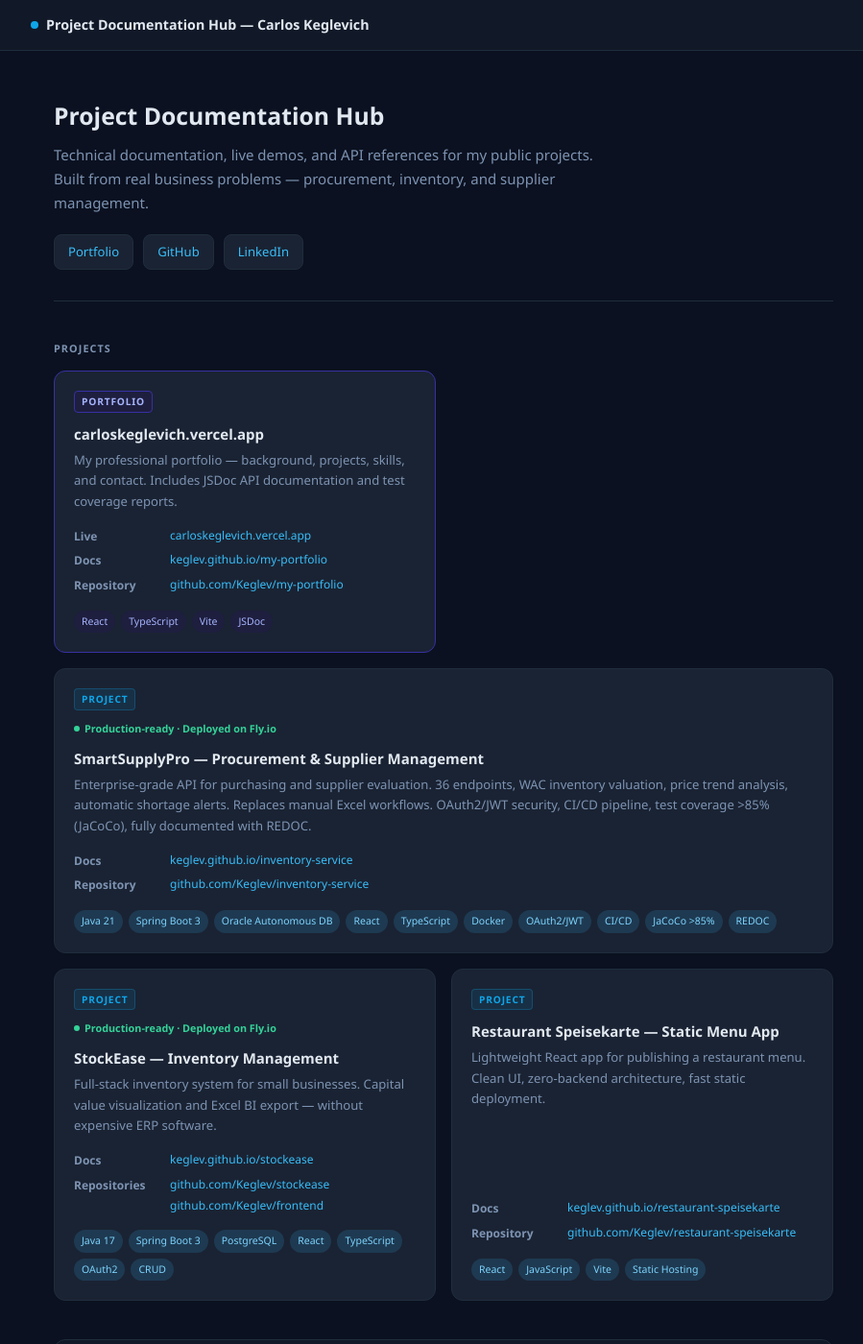
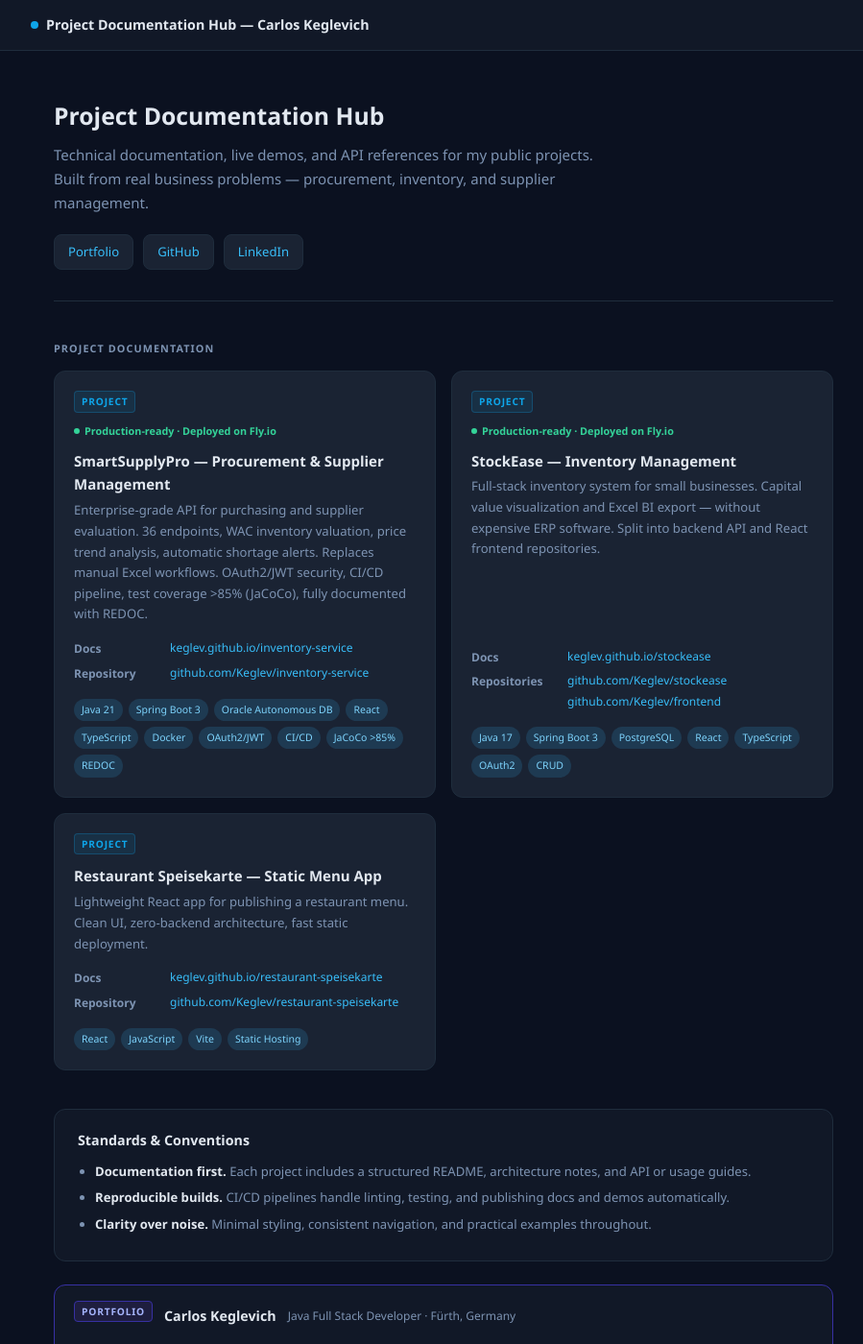
Before and after one commit to Keglev/keglev.github.io, a Jekyll site: the page built from index.md, in a window 1280 px wide and 1400 px high. Shown: the whole window at 96% size, without its empty margins (178-1077 px from the left). Built offline with Jekyll 4.4.1, drawn with Linux system fonts in a browser that asks for light colours; some of the changed text lies outside the part shown.

Commit message:
redesign: uniform 2-col grid, portfolio as bottom strip

```diff
--- a/_layouts/default.html
+++ b/_layouts/default.html
@@ -123,15 +123,12 @@
             margin: 40px 0 14px;
         }
 
-        /* ── Grid: 2 columns max ── */
+        /* ── Grid: uniform 2 columns ── */
         .grid {
             display: grid;
             grid-template-columns: repeat(2, 1fr);
             gap: 16px;
             margin-bottom: 16px;
-        }
-        .grid-wide {
-            grid-column: 1 / -1;
         }
 
         /* ── Card ── */
@@ -149,12 +146,6 @@
             border-color: var(--accent);
             background: var(--card-hover);
             transform: translateY(-2px);
-        }
-        .card.portfolio-card {
-            border-color: var(--portfolio-border);
-        }
-        .card.portfolio-card:hover {
-            border-color: #6366f1;
         }
         .card h3 {
             margin: 0 0 4px;
@@ -274,6 +265,46 @@
         .standards li { margin-bottom: 6px; }
         .standards strong { color: var(--fg); }
 
+        /* ── About strip ── */
+        .about-strip {
+            display: flex;
+            align-items: center;
+            justify-content: space-between;
+            flex-wrap: wrap;
+            gap: 12px;
+            background: var(--surface);
+            border: 1px solid var(--portfolio-border);
+            border-radius: var(--radius);
+            padding: 16px 20px;
+            margin-top: 24px;
+        }
+        .about-left {
+            display: flex;
+            align-items: center;
+            gap: 12px;
+            flex-wrap: wrap;
+        }
+        .about-name {
+            font-weight: 600;
+            font-size: 0.95rem;
+            color: var(--fg);
+        }
+        .about-desc {
+            font-size: 0.8rem;
+            color: var(--muted);
+        }
+        .about-links {
+            display: flex;
+            gap: 16px;
+            flex-wrap: wrap;
+        }
+        .about-links a {
+            font-size: 0.8rem;
+            color: var(--link);
+            text-decoration: none;
+        }
+        .about-links a:hover { text-decoration: underline; }
+
         /* ── Footer ── */
         .site-footer {
             border-top: 1px solid var(--line);
@@ -293,8 +324,8 @@
 
         @media (max-width: 620px) {
             .grid { grid-template-columns: 1fr; }
-            .grid-wide { grid-column: auto; }
             .hero h1 { font-size: 1.35rem; }
+            .about-strip { flex-direction: column; align-items: flex-start; }
             .site-footer { flex-direction: column; }
         }
     </style>
--- a/index.md
+++ b/index.md
@@ -14,31 +14,11 @@ description: Technical documentation, demos, and references for my public projec
   </div>
 </div>
 
-<div class="section-label">Projects</div>
+<div class="section-label">Project Documentation</div>
 
 <div class="grid">
 
-  <div class="card portfolio-card">
-    <span class="card-label portfolio">Portfolio</span>
-    <h3>carloskeglevich.vercel.app</h3>
-    <p>My professional portfolio — background, projects, skills, and contact. Includes JSDoc API documentation and test coverage reports.</p>
-    <div class="kv">
-      <span class="kv-label">Live</span>
-      <span><a href="https://carloskeglevich.vercel.app/" target="_blank">carloskeglevich.vercel.app</a></span>
-      <span class="kv-label">Docs</span>
-      <span><a href="https://keglev.github.io/my-portfolio/" target="_blank">keglev.github.io/my-portfolio</a></span>
-      <span class="kv-label">Repository</span>
-      <span><a href="https://github.com/Keglev/my-portfolio" target="_blank">github.com/Keglev/my-portfolio</a></span>
-    </div>
-    <div class="badges">
-      <span class="badge portfolio-badge">React</span>
-      <span class="badge portfolio-badge">TypeScript</span>
-      <span class="badge portfolio-badge">Vite</span>
-      <span class="badge portfolio-badge">JSDoc</span>
-    </div>
-  </div>
-
-  <div class="card grid-wide">
+  <div class="card">
     <span class="card-label project">Project</span>
     <div class="status">Production-ready · Deployed on Fly.io</div>
     <h3>SmartSupplyPro — Procurement &amp; Supplier Management</h3>
@@ -67,7 +47,7 @@ description: Technical documentation, demos, and references for my public projec
     <span class="card-label project">Project</span>
     <div class="status">Production-ready · Deployed on Fly.io</div>
     <h3>StockEase — Inventory Management</h3>
-    <p>Full-stack inventory system for small businesses. Capital value visualization and Excel BI export — without expensive ERP software.</p>
+    <p>Full-stack inventory system for small businesses. Capital value visualization and Excel BI export — without expensive ERP software. Split into backend API and React frontend repositories.</p>
     <div class="kv">
       <span class="kv-label">Docs</span>
       <span><a href="https://keglev.github.io/stockease/" target="_blank">keglev.github.io/stockease</a></span>
@@ -116,3 +96,16 @@ description: Technical documentation, demos, and references for my public projec
     <li><strong>Clarity over noise.</strong> Minimal styling, consistent navigation, and practical examples throughout.</li>
   </ul>
 </div>
+
+<div class="about-strip">
+  <div class="about-left">
+    <span class="card-label portfolio">Portfolio</span>
+    <span class="about-name">Carlos Keglevich</span>
+    <span class="about-desc">Java Full Stack Developer · Fürth, Germany</span>
+  </div>
+  <div class="about-links">
+    <a href="https://carloskeglevich.vercel.app/" target="_blank">carloskeglevich.vercel.app</a>
+    <a href="https://keglev.github.io/my-portfolio/" target="_blank">Docs &amp; Coverage</a>
+    <a href="https://github.com/Keglev/my-portfolio" target="_blank">Repository</a>
+  </div>
+</div>
```
